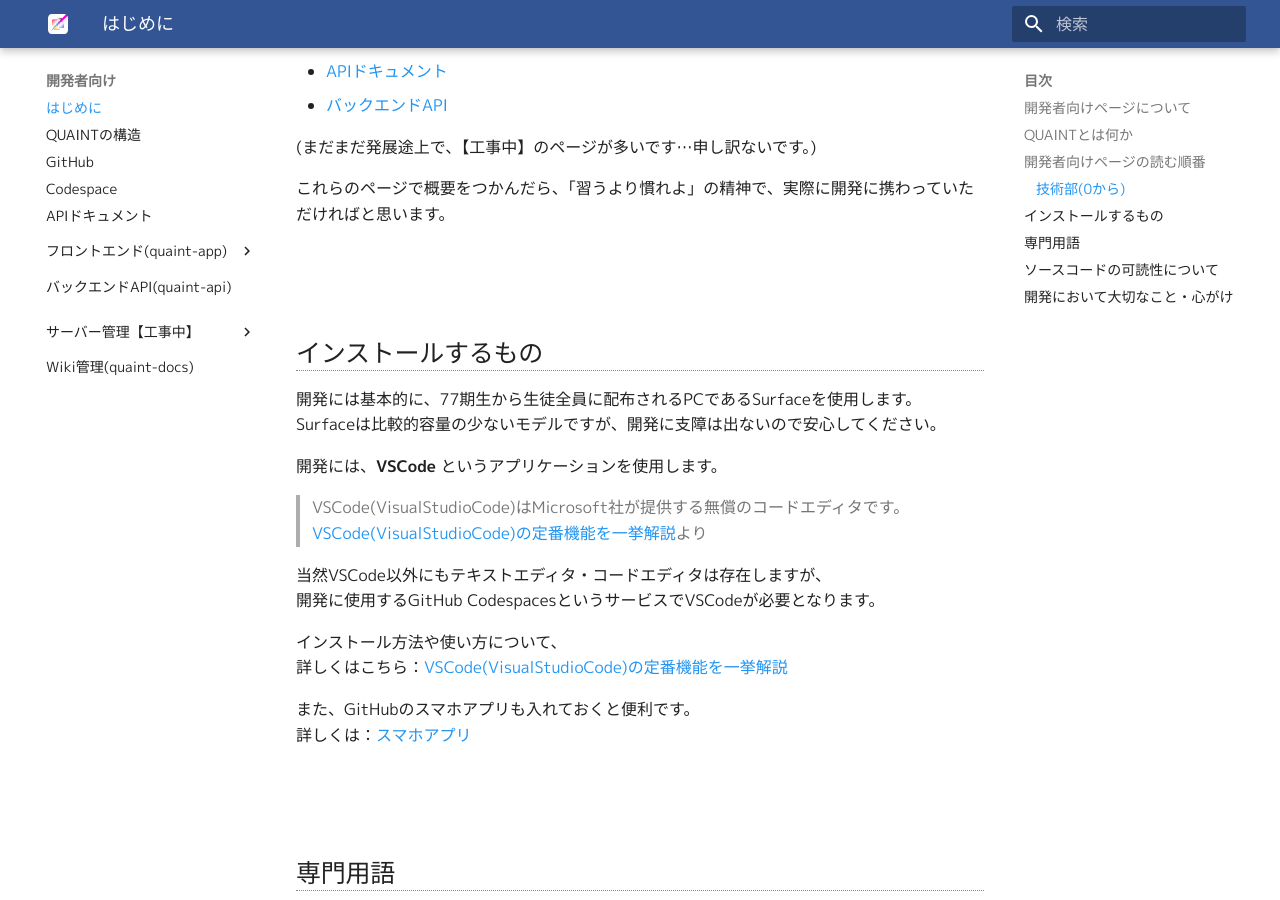
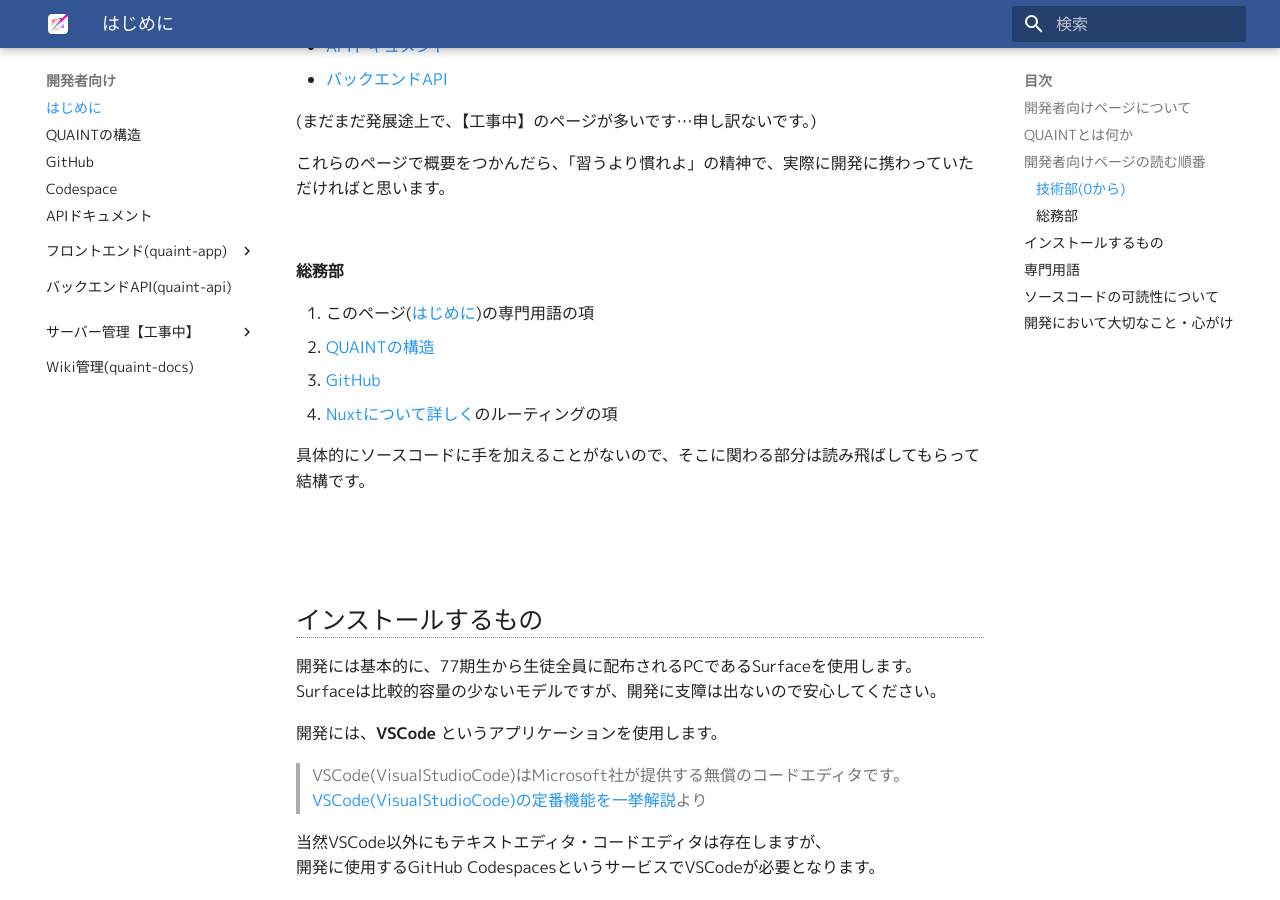
Before and after one commit to hibiya-itchief/quaint-docs, an MkDocs documentation site: the page built from docs/developer/index.md, in a window 1280 px wide and 900 px high, scrolled down 1083 px. Built offline with MkDocs 1.6.1 and Material for MkDocs 9.7.7, drawn with Linux system fonts in a browser that asks for light colours; nearby versions of some CDN libraries; some of the changed text lies outside the part shown.

Commit message:
docs: 些細な加筆

```diff
--- a/docs/developer/index.md
+++ b/docs/developer/index.md
@@ -40,14 +39,17 @@ QUAINT(クエイント)とは、我々の開発している星陵祭オンライ
 
 これらのページで概要をつかんだら、「習うより慣れよ」の精神で、実際に開発に携わっていただければと思います。
 
-<!--
+<br>
+
 #### 総務部
 
-このページ読む必要ある？
-1. [QUAINTの構造](quaint.md)
-2. [GitHub](github.md)
-3. [Nuxtについて詳しく](front/nuxt.md)のルーティングの項
+1. このページ([はじめに](index.md))の専門用語の項
+2. [QUAINTの構造](quaint.md)
+3. [GitHub](github.md)
+4. [Nuxtについて詳しく](front/nuxt.md)のルーティングの項
 <!-- /groups とかいう表記法を理解させたいにすぎない. -->
+
+具体的にソースコードに手を加えることがないので、そこに関わる部分は読み飛ばしてもらって結構です。
 
 <br><br>
 
@@ -123,6 +125,8 @@ Surfaceは比較的容量の少ないモデルですが、開発に支障は出
 ??? info "UI"
     > WebサイトでいうところのUIは、サイトの見た目や、使いやすさのことを指します。よくUI＝見た目、と勘違いをしている方もいるかと思いますが、レイアウトや使用されている画像はもちろん、文字のフォント、メニューやボタンの操作性などユーザーが目にするもの・操作するものすべてが含まれています
     > [今さら聞けない！ UI（ユーザーインターフェース）とは？](https://www.m-hand.co.jp/design/7161/)より
+
+    GUIとCLIについても調べておいてください。
 
 ??? info "SEO対策"
     > SEO対策とは、Search Engine Optimization の略で〝検索エンジン最適化〟であり、自社サイトを検索エンジンで上位表示させるために行う施策というニュアンスで使われる言葉です。
@@ -224,6 +228,7 @@ Surfaceは比較的容量の少ないモデルですが、開発に支障は出
 また、変数名や関数名には命名規則があり、どれが使われるべきかは慣習的に決まっています。
 慣習については[Vueとは何か](front/vue.md)のページで記述しています。
 命名規則について詳しくはこちら：[命名規則まとめ](https://qiita.com/deerboy/items/f035b9044edf9a51aff7)
+(UpperCamelCaseはPascalCaseとも言い、こちらの方が主流な呼び方。)
 
 <br><br>
 
```
Also changed, not shown: other parts of docs/developer/index.md (+0 -1 lines), docs/developer/front/nuxt.md (+11 -2 lines), docs/developer/front/vue.md (+1 -1 lines), docs/developer/github.md (+7 -2 lines), docs/developer/wiki.md (+10 -1 lines).
